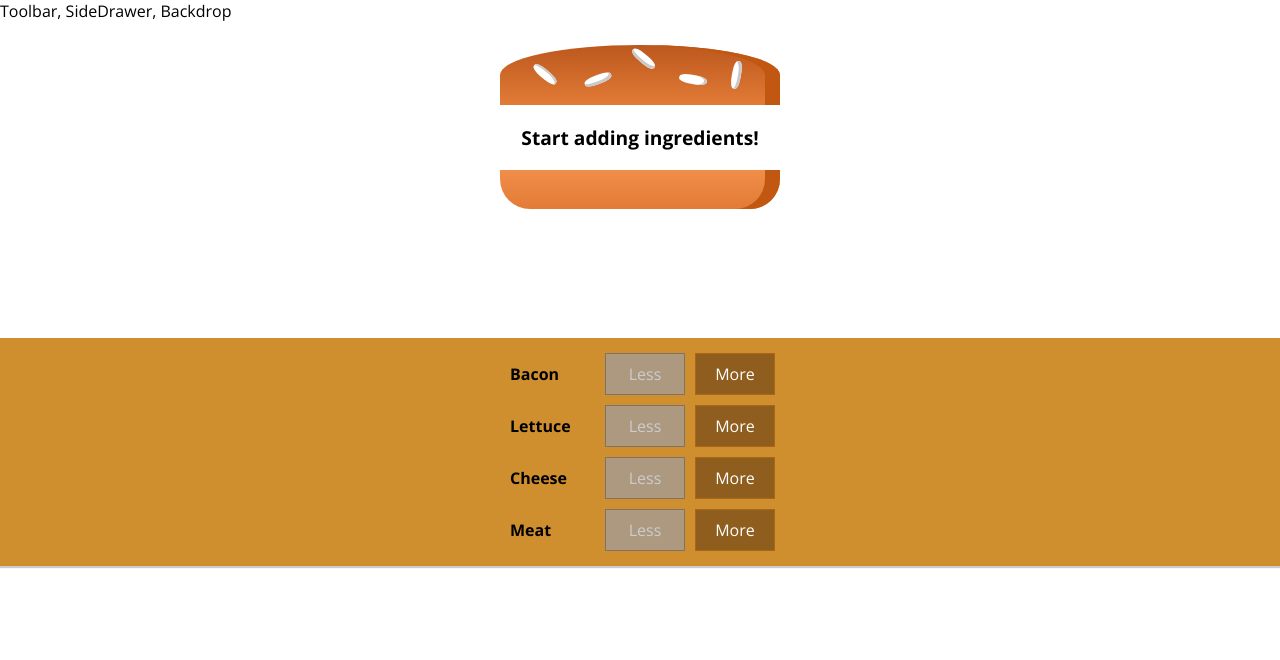
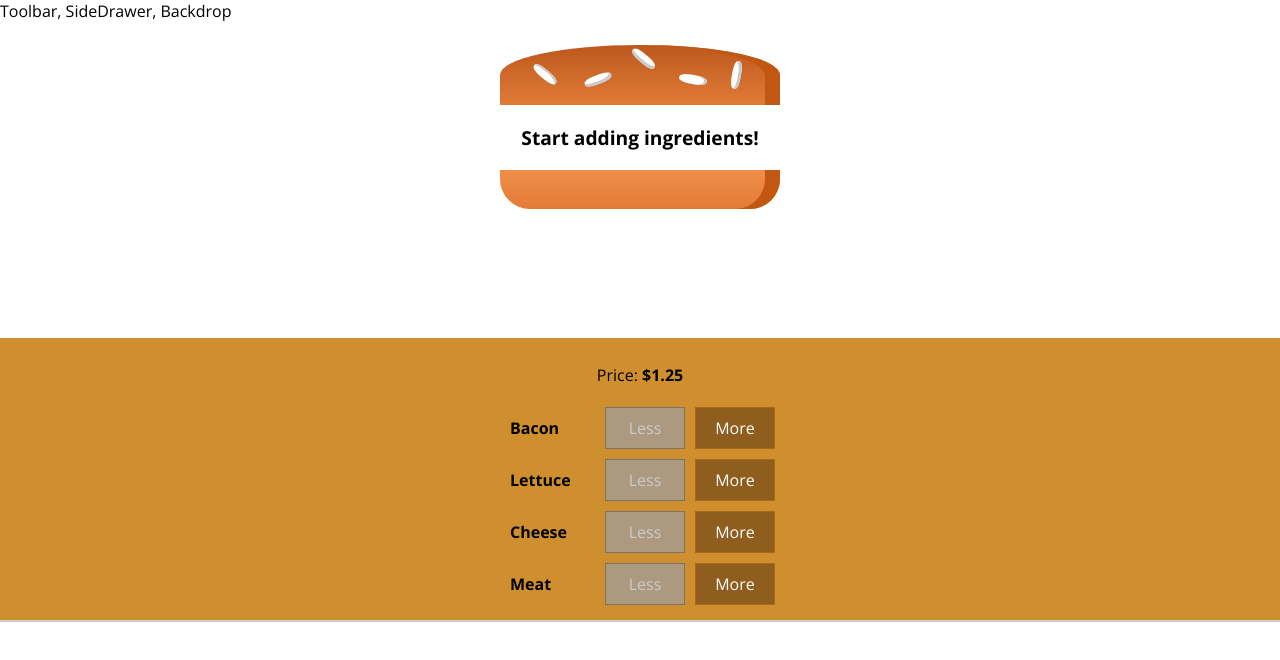
Before and after one commit to rdebeer1/burger-builder, a React app: page / in a window 1280 px wide. Shown: the top 660 px of the page. Built offline with nearby package versions, Linux system fonts and the light colour scheme.

Commit message:
displays & updates price

```diff
--- a/src/components/Burger/BuildControls/BuildControls.js
+++ b/src/components/Burger/BuildControls/BuildControls.js
@@ -12,6 +12,7 @@
 
 const buildControls = (props) => (
   <div className={classes.BuildControls}>
+    <p>Price: <strong>${props.price.toFixed(2)}</strong></p>
     {controls.map(ctrl => (
       <BuildControl
         key={ctrl.label}
--- a/src/containers/BurgerBuilder/BurgerBuilder.js
+++ b/src/containers/BurgerBuilder/BurgerBuilder.js
@@ -69,7 +69,8 @@
         <BuildControls
           ingredientAdded={this.addIngredientHandler}
           ingredientRemoved={this.removeIngredientHandler}
-          disabled={disabledInfo} />
+          disabled={disabledInfo}
+          price={this.state.totalPrice}/>
       </Fragment>
     );
   }
```
